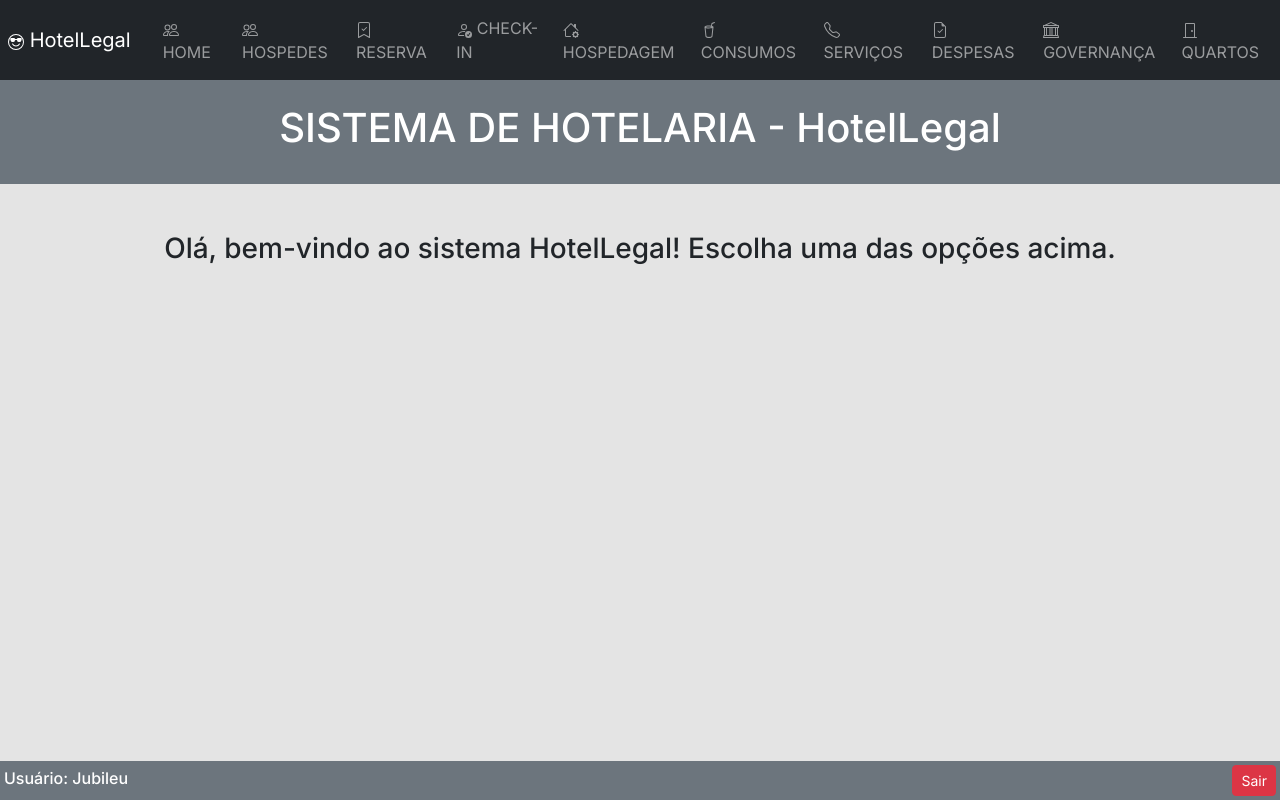
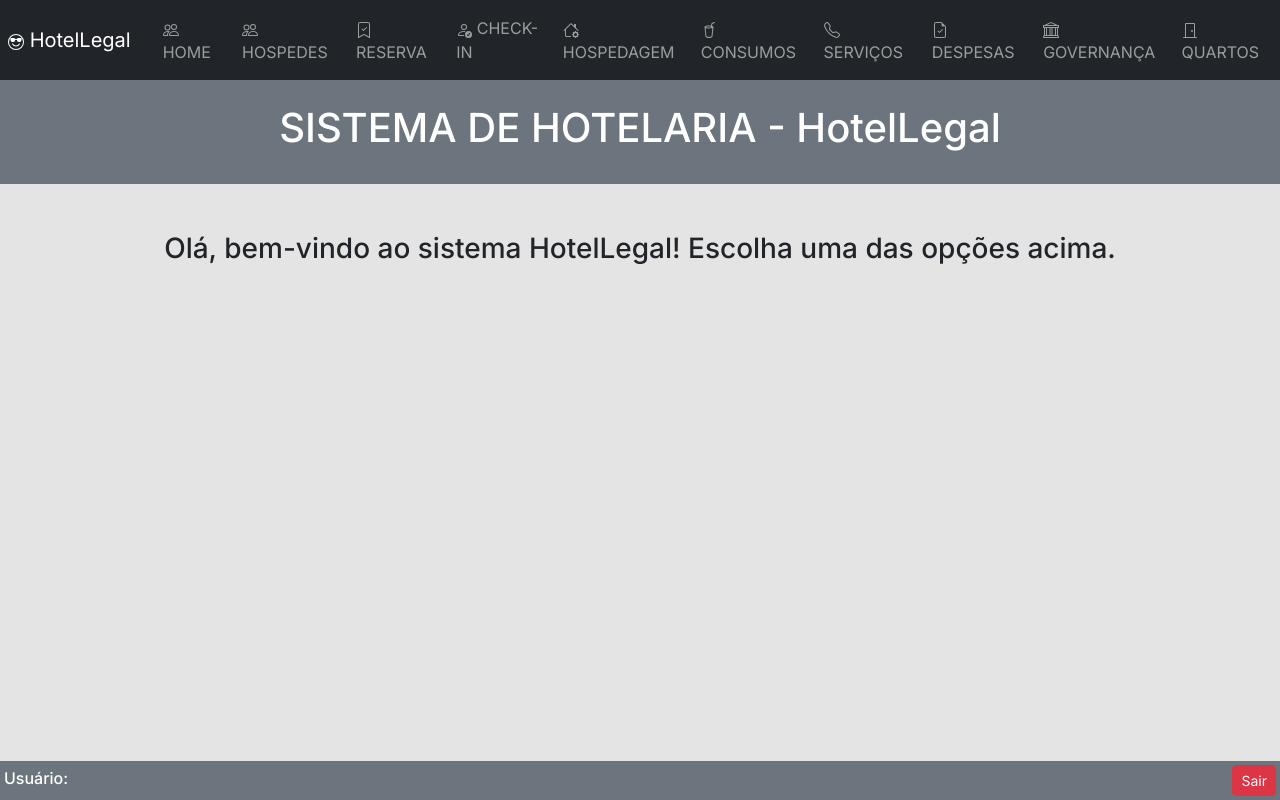
Before and after one commit to jefoliveira22/hotellegal_next, a Next.js app: page /gerentes in a window 1280 px wide. Built offline with nearby package versions, Linux system fonts and the light colour scheme.

Commit message:
rodape_logado

```diff
--- a/app/componentes/templates/RodapeLogado.js
+++ b/app/componentes/templates/RodapeLogado.js
@@ -1,3 +1,4 @@
+'use client'
 export default function RodapeLogado() {
 
     function apagarCookie() {
@@ -22,7 +23,7 @@ export default function RodapeLogado() {
     return (
         <footer className="bg-secondary p-1 d-flex fixarRodapeLogado">
             <div className="d-flex justify-content-start tamanhoUser pt-1">
-                <h6 className="letraRodape">Usuário: Jubileu</h6>
+                <h6 className="letraRodape">Usuário: </h6>
             </div>
             <div className="d-flex justify-content-end tamanhoSair">
                 <button type="button" className="btn btn-danger btn-sm" onClick={apagarCookie}>Sair</button>
--- a/app/page.js
+++ b/app/page.js
@@ -16,7 +16,7 @@ export default function Home() {
     return (
       <main>
         <Cabecalho />
-        <HomeSection estadoLogin={setLogin} estadoPermissao={setPermissao} />
+        <HomeSection estadoLogin={setLogin} estadoPermissao={setPermissao}/>
         <Rodape />
       </main>
     )
```
Also changed, not shown: app/componentes/templates/Home.js (+4 -4 lines).
